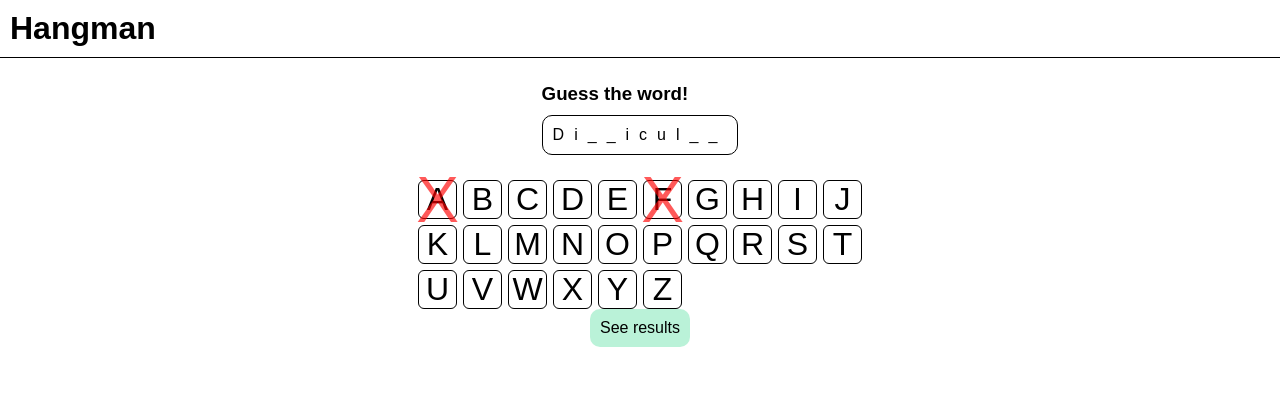
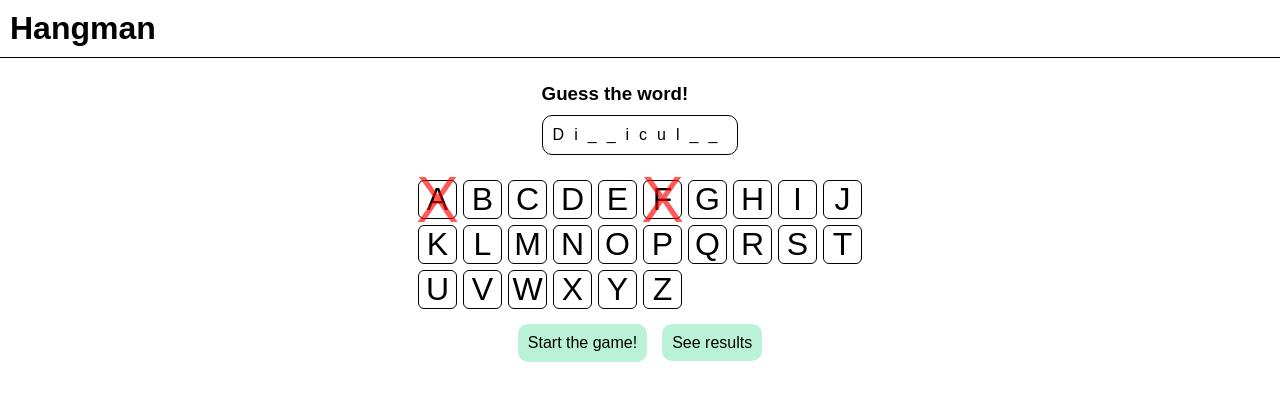
Before and after one commit to taktsoft-campus-talents/hangman-deluxe, a React (Vite) app: page /game in a window 1280 px wide. Shown: the top 400 px of the page. Built offline with nearby package versions, Linux system fonts and the light colour scheme.

Commit message:
add random word function

```diff
--- a/src/components/AlphabetDisplay.css
+++ b/src/components/AlphabetDisplay.css
@@ -2,6 +2,7 @@
   display: grid;
   grid-template-columns: repeat(10, 1fr);
   gap: 6px;
+  margin-bottom: 15px;
 }
 
 .alphabet-container > div {
--- a/src/components/DisplayWord.jsx
+++ b/src/components/DisplayWord.jsx
@@ -11,15 +11,17 @@ function DisplayWord({ word = "Di??icul??" }) {
     result = word;
   }
 
-  console.log(result);
-
   return (
     <div className="word_container">
       <h3>Guess the word!</h3>
 
       <div className="word_item">
-        {result.map((item) => {
-          return item === "?" ? <span>_</span> : <span>{item}</span>;
+        {result.map((item, index) => {
+          return item === "?" ? (
+            <span key={index}>_</span>
+          ) : (
+            <span key={index}>{item}</span>
+          );
         })}
       </div>
     </div>
--- /dev/null
+++ b/src/data/wordList.js
@@ -0,0 +1,112 @@
+export const words = [
+  "apple",
+  "banana",
+  "grape",
+  "orange",
+  "strawberry",
+  "elephant",
+  "giraffe",
+  "dolphin",
+  "kangaroo",
+  "octopus",
+  "piano",
+  "guitar",
+  "violin",
+  "trumpet",
+  "drums",
+  "mountain",
+  "valley",
+  "forest",
+  "desert",
+  "ocean",
+  "airplane",
+  "bicycle",
+  "submarine",
+  "spaceship",
+  "helicopter",
+  "butterfly",
+  "dragonfly",
+  "caterpillar",
+  "ladybug",
+  "firefly",
+  "rainbow",
+  "thunder",
+  "hurricane",
+  "tornado",
+  "blizzard",
+  "diamond",
+  "emerald",
+  "sapphire",
+  "ruby",
+  "opal",
+  "galaxy",
+  "planet",
+  "asteroid",
+  "meteor",
+  "blackhole",
+  "castle",
+  "palace",
+  "fortress",
+  "dungeon",
+  "lighthouse",
+  "treasure",
+  "adventure",
+  "mystery",
+  "legend",
+  "puzzle",
+  "wizard",
+  "witch",
+  "vampire",
+  "werewolf",
+  "zombie",
+  "robot",
+  "cyborg",
+  "android",
+  "drone",
+  "hologram",
+  "rocket",
+  "comet",
+  "nebula",
+  "cosmos",
+  "stardust",
+  "penguin",
+  "polar",
+  "reindeer",
+  "walrus",
+  "snowflake",
+  "pirate",
+  "captain",
+  "mermaid",
+  "shipwreck",
+  "parrot",
+  "volcano",
+  "geyser",
+  "earthquake",
+  "tsunami",
+  "avalanche",
+  "library",
+  "museum",
+  "theater",
+  "stadium",
+  "aquarium",
+  "detective",
+  "scientist",
+  "explorer",
+  "inventor",
+  "astronaut",
+  "jungle",
+  "savanna",
+  "tundra",
+  "rainforest",
+  "glacier",
+  "painting",
+  "sculpture",
+  "architecture",
+  "photography",
+  "calligraphy",
+  "lighthouse",
+  "moonlight",
+  "sunflower",
+  "fireworks",
+  "shadow",
+];
--- a/src/pages/Game.css
+++ b/src/pages/Game.css
@@ -15,4 +15,14 @@
   border-radius: 10px;
   background-color: #baf2d8;
   color: black;
+  font-size: 16px;
 }
+
+.start_btn {
+  padding: 10px;
+  border-radius: 10px;
+  background-color: #baf2d8;
+  border: none;
+  margin-right: 15px;
+  font-size: 16px;
+}
--- a/src/pages/Game.jsx
+++ b/src/pages/Game.jsx
@@ -3,8 +3,21 @@ import DisplayWord from "../components/DisplayWord";
 import AlphabetDisplay from "../components/AlphabetDisplay";
 import { alphabet } from "../util/alphabet";
 import "./Game.css";
+import { words } from "../data/wordList";
+import { useState } from "react";
 
 export default function Game() {
+  const [fullWord, setFullWord] = useState();
+
+  function handleRandomWordSelect(wordList) {
+    const wordIndex = Math.floor(Math.random() * 100);
+
+    const result = wordList[wordIndex];
+
+    console.log(result);
+    setFullWord(result);
+  }
+
   function handleLetterSelect(letter) {
     console.log("handleLetterSelect called with letter:", letter);
   }
@@ -15,9 +28,21 @@ export default function Game() {
         alphabet={alphabet}
         onLetterSelect={handleLetterSelect}
       />
-      <Link to="/result" className="result_btn">
-        See results
-      </Link>
+
+      <div>
+        <button
+          className="start_btn"
+          onClick={() => {
+            handleRandomWordSelect(words);
+          }}
+        >
+          Start the game!
+        </button>
+
+        <Link to="/result" className="result_btn">
+          See results
+        </Link>
+      </div>
     </section>
   );
 }
```
